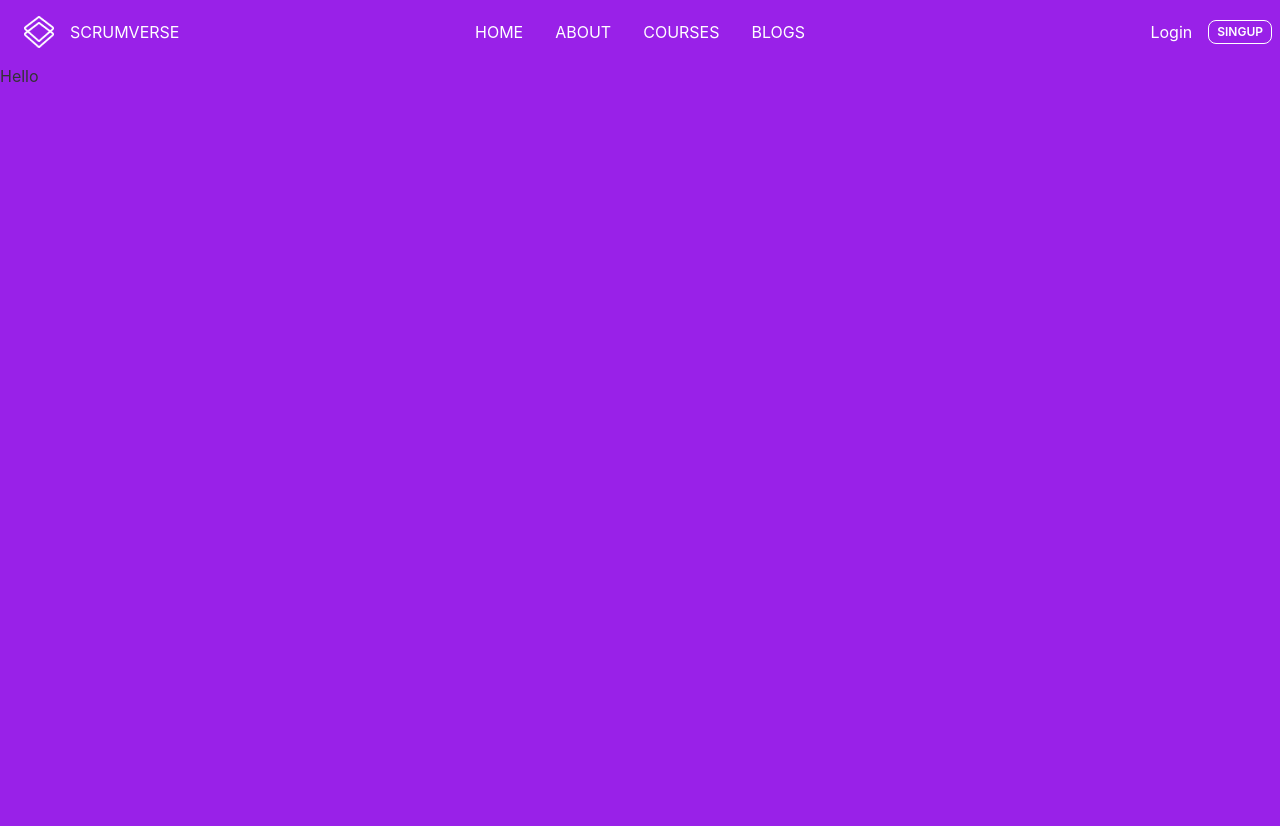
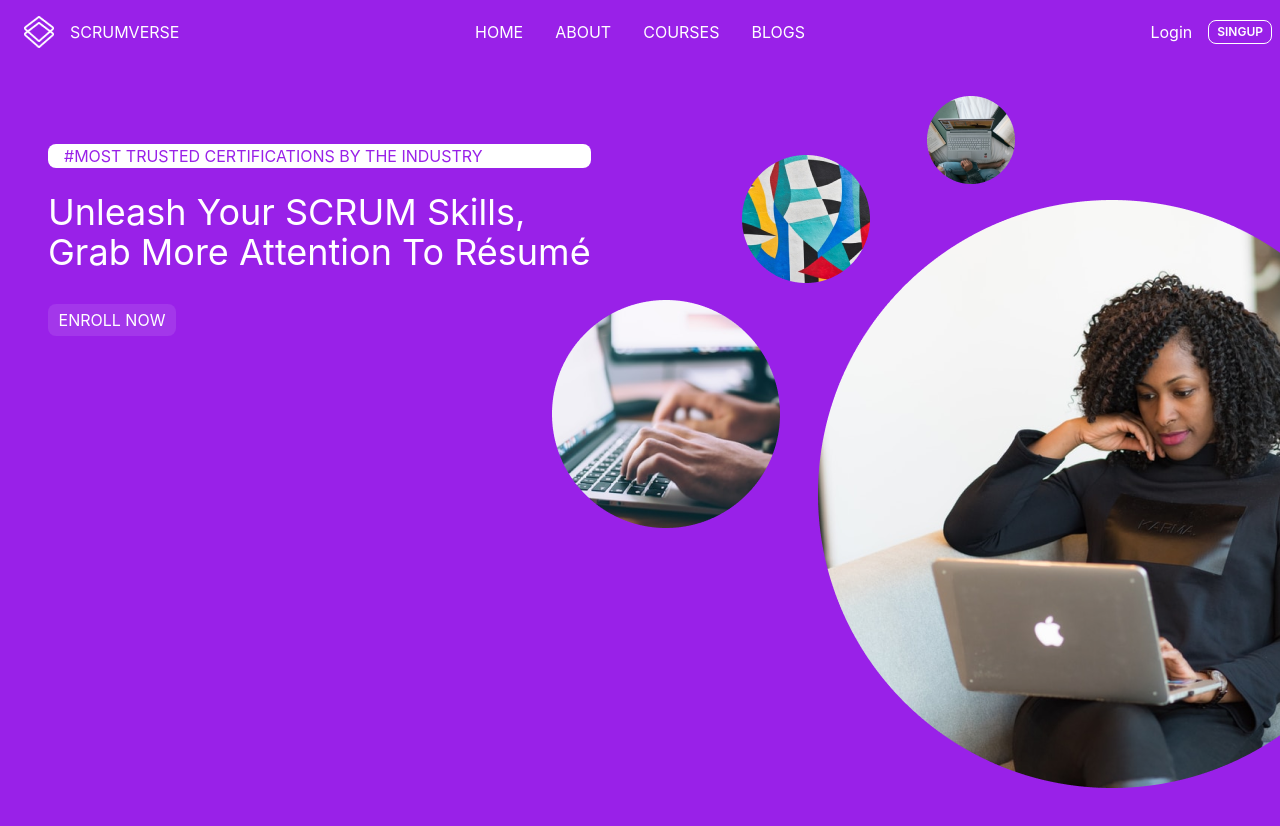
Before and after one commit to ibrahim1165/Scrum-Crouse-2022, a React (Create React App) app: page / in a window 1280 px wide. Shown: the top 826 px of the page. Built offline with nearby package versions, Linux system fonts and the light colour scheme; the HTML template or start-up script is replaced by a standard one.

Commit message:
header added

```diff
--- /dev/null
+++ b/src/Pages/Home/Header.css
@@ -0,0 +1,27 @@
+.img1 {
+    position: absolute;
+    right: 265px;
+    /* left: 900px; */
+}
+
+.img2 {
+    position: absolute;
+    right: 410px;
+    top: 155px;
+
+}
+
+.img3 {
+    position: absolute;
+    right: 500px;
+    /* left: 610px; */
+    top: 300px;
+}
+
+.img4 {
+    position: absolute;
+    right: 0px;
+    /* left: 887px; */
+    top: 200px;
+
+}
--- a/src/Pages/Home/Header.js
+++ b/src/Pages/Home/Header.js
@@ -1,13 +1,33 @@
 import React from 'react';
+import "./Header.css"
+import pic1 from '../../assest/Ellipse 1.png'
+import pic2 from '../../assest/Ellipse 2.png'
+import pic3 from '../../assest/Ellipse 3.png'
+import pic4 from '../../assest/Ellipse 4.png'
 
 const Header = () => {
     return (
-        <div  style={{
+        <div style={{
             backgroundColor: '#9921E8',
         }}
-        className="w-screen h-screen">
-            <div>
-                <h2>Hello</h2>
+            className="max-w-full  h-screen flex">
+            <div className="px-12 mt-20">
+                <h2 style={{ color: '#9921E8' }} className="bg-white rounded-lg px-4">#MOST TRUSTED CERTIFICATIONS BY THE INDUSTRY</h2>
+                <h2 className="text-4xl mt-6 text-white">
+                    Unleash Your SCRUM Skills,<br />Grab More Attention To Résumé
+                </h2>
+                <button style={{
+                    background: "#A337EA"
+                }} className="w-[128px] h-[32px] rounded-lg text-white mt-8">ENROLL NOW</button>
+                <div>
+                    <p></p>
+                </div>
+            </div>
+            <div className="mt-8">
+                <img className="img1" src={pic4} alt="" />
+                <img className="img2" src={pic3} alt="" />
+                <img className="img3" src={pic2} alt="" />
+                <img className="img4" src={pic1} alt="" />
             </div>
         </div>
     );
```
